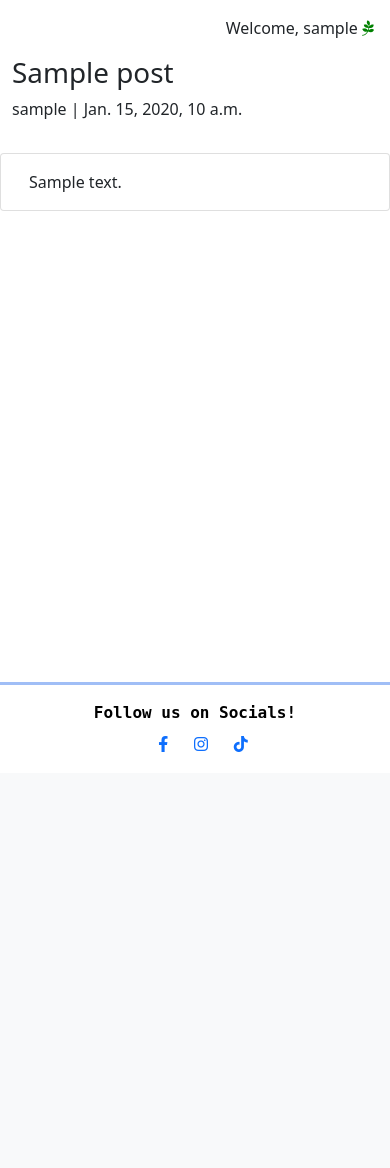
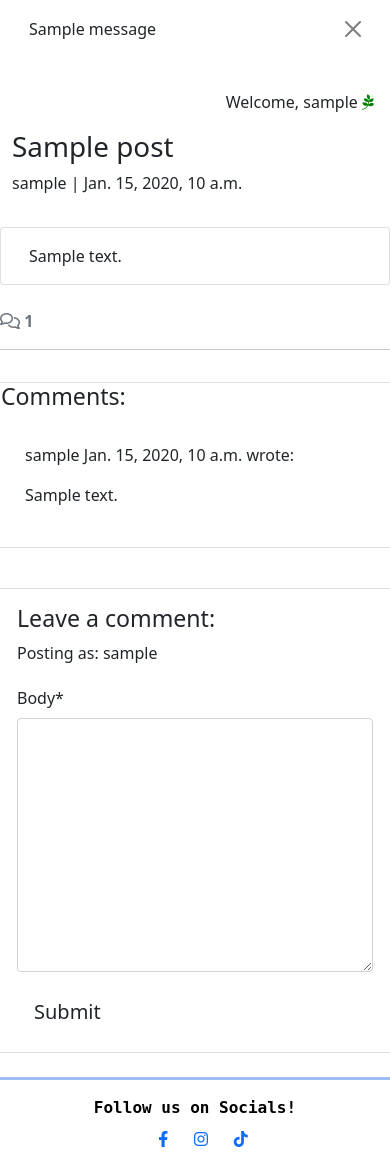
Before and after one commit to jenaleigh01/yoga-at-the-barn-blog, a Django app: a page that uses templates/base.html in a window 390 px wide. Shown: the part 71-1239 px from the top of the page. Before the commit the page ends 823 px from the top, so only its background shows below. Run offline with Django 4.2, Linux system fonts and the light colour scheme; a user stored in the database is signed in; tables that the repository leaves empty hold one stand-in row (values such as "Sample post"); one stand-in notice (Sample message) is shown; some libraries are stand-ins or nearby versions; some web fonts are replaced.

Commit message:
Installed crispy forms, added comment form and comment notification

```diff
--- /dev/null
+++ b/blog/forms.py
@@ -0,0 +1,8 @@
+from .models import Comment
+from django import forms
+
+
+class CommentForm(forms.ModelForm):
+    class Meta:
+        model = Comment
+        fields = ('body',)
--- a/blog/templates/blog/post_detail.html
+++ b/blog/templates/blog/post_detail.html
@@ -1,5 +1,6 @@
 {% extends 'base.html' %} {% block content %}
 {% load static %}
+{% load crispy_forms_tags %}
 
 <div class="masthead">
     <div class="container">
@@ -28,5 +29,63 @@
         </div>
     </div>
 </div>
+<!-- Displaying count of comments -->
+<div class="row">
+    <div class="col-12">
+        <strong class="text-secondary">
+            <i class="far fa-comments"></i> {{ comment_count }}
+        </strong>
+    </div>
+    <div class="col-12">
+        <hr>
+    </div>
+</div>
+<!-- Displaying Comments -->
+<div class="row">
+    <div class="col-md-8 card mb-4  mt-3 ">
+        <h3>Comments:</h3>
+        <div class="card-body">
+            <!-- We want a for loop inside the empty control tags
+          to iterate through each comment in comments -->
+            {% for comment in comments %}
+            <div class="p-2 comments
+          {% if not comment.approved and comment.author == user %}
+          faded{% elif not comment.approved %} d-none{% endif %}">
+                <p class="font-weight-bold">
+                    {{ comment.author }}
+                    <span class="font-weight-normal">
+                        {{ comment.created_on }}
+                    </span> wrote:
+                </p>
+                <div id="comment{{ comment.id }}">
+                    {{ comment.body | linebreaks }}
+                </div>
+                {% if not comment.approved and comment.author == user %}
+                <p class="approval">
+                    This comment is awaiting approval
+                </p>
+                {% endif %}
+            </div>
+            <!-- Our for loop ends here -->
+            {% endfor %}
+        </div>
+    </div>
+    <!-- Creating New Comments -->
+    <div class="col-md-4 card mb-4 mt-3">
+        <div class="card-body">
+            {% if user.is_authenticated %}
+            <h3>Leave a comment:</h3>
+            <p>Posting as: {{ user.username }}</p>
+            <form id="commentForm" method="post" style="margin-top: 1.3em;">
+                {{ comment_form | crispy }}
+                {% csrf_token %}
+                <button id="submitButton" type="submit" class="btn btn-signup btn-lg">Submit</button>
+            </form>
+            {% else %}
+            <p>Log in to leave a comment</p>
+            {% endif %}
+        </div>
+    </div>
+</div>
 
 {% endblock content %}
--- a/blog/views.py
+++ b/blog/views.py
@@ -1,6 +1,8 @@
 from django.shortcuts import render, get_object_or_404
 from django.views import generic
+from django.contrib import messages
 from .models import Post
+from .forms import CommentForm
 
 # Create your views here.
 
@@ -29,18 +31,18 @@ def post_detail(request, slug):
     comments = post.comments.all().order_by("-created_on")
     comment_count = post.comments.filter(approved=True).count()
     if request.method == "POST":
-        print("Received a POST request")
         comment_form = CommentForm(data=request.POST)
-        print("About to render a template")
-        if comment_form_is_valid():
+        if comment_form.is_valid():
             comment = comment_form.save(commit=False)
             comment.author = request.user
             comment.post = post
             comment.save()
             messages.add_message(
                 request, messages.SUCCESS,
-                'Your comment has been submitted and awaiting approval'
+                'Your comment has been submitted and awaiting approvel'
             )
+
+    comment_form = CommentForm()
 
     return render(
         request,
@@ -48,8 +50,8 @@ def post_detail(request, slug):
         {
             "post": post,
             "comments": comments,
-            "comment_count": comment_count
+            "comment_count": comment_count,
+            "comment_form": comment_form,
         },
 
-
     )
--- a/requirements.txt
+++ b/requirements.txt
@@ -1,7 +1,9 @@
 asgiref==3.8.1
+crispy-bootstrap5==0.7
 dj-database-url==0.5.0
 Django==4.2.13
 django-allauth==0.57.2
+django-crispy-forms==2.1
 django-summernote==0.8.20.0
 gunicorn==20.1.0
 oauthlib==3.2.2
--- a/templates/base.html
+++ b/templates/base.html
@@ -79,7 +79,20 @@
             </div>
         </div>
     </nav>
-
+    <!-- displaying Django messages -->
+    <div class="container">
+        <div class="row">
+            <div class="col-md-8 offset-md-2">
+                {% for message in messages %}
+                <div class="alert {{ message.tags }} alert-dismissible
+          fade show" id="msg" role="alert">
+                    {{ message | safe }}
+                    <button type="button" class="btn-close" data-bs-dismiss="alert" aria-label="Close"></button>
+                </div>
+                {% endfor %}
+            </div>
+        </div>
+    </div>
     <main class="flex-shrink-0 main-bg">
         {% if user.is_authenticated %}
         <p class="text-end m-3"> Welcome, {{ user }} <i class="fa-brands fa-pagelines" style="color: green"></i></p>
--- a/yoga_at_the_barn_blog/settings.py
+++ b/yoga_at_the_barn_blog/settings.py
@@ -46,6 +46,8 @@ INSTALLED_APPS = [
     'allauth',
     'allauth.account',
     'allauth.socialaccount',
+    'crispy_forms',
+    'crispy_bootstrap5',
     'django_summernote',
     'home',
     'blog',
@@ -55,6 +57,9 @@ INSTALLED_APPS = [
 SITE_ID = 1
 LOGIN_REDIRECT_URL = '/'
 LOGOUT_REDIRECT_URL = '/'
+
+CRISPY_ALLOWED_TEMPLATE_PACKS = "bootstrap5"
+CRISPY_TEMPLATE_PACK = "bootstrap5"
 
 MIDDLEWARE = [
     'django.middleware.security.SecurityMiddleware',
```
